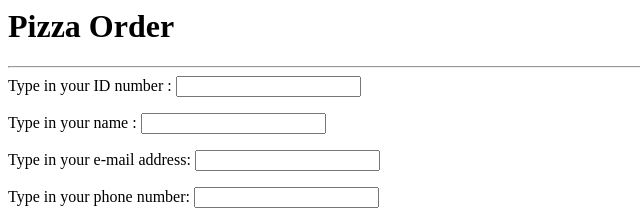
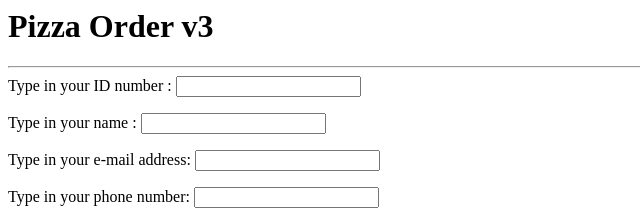
Before and after one commit to jsjeong328/cspro, a plain HTML site: page public_html/search.html in a window 1280 px wide. Shown: the top 221 px of the page, 0-640 px from the left. Drawn offline with Linux system fonts and the light colour scheme.

Commit message:
테스트

```diff
--- a/public_html/search.html
+++ b/public_html/search.html
@@ -1,5 +1,5 @@
 <TITLE>Fill-Out Form Example #7</TITLE>
-<H1>Pizza Order</H1>
+<H1>Pizza Order v3</H1>
 <HR>
 <FORM METHOD="GET" ACTION="http://cspro.sogang.ac.kr/~cse20101697/cgi-bin/db_display.php">
 Type in your ID number : <INPUT NAME="idnumber"> <P>
```
